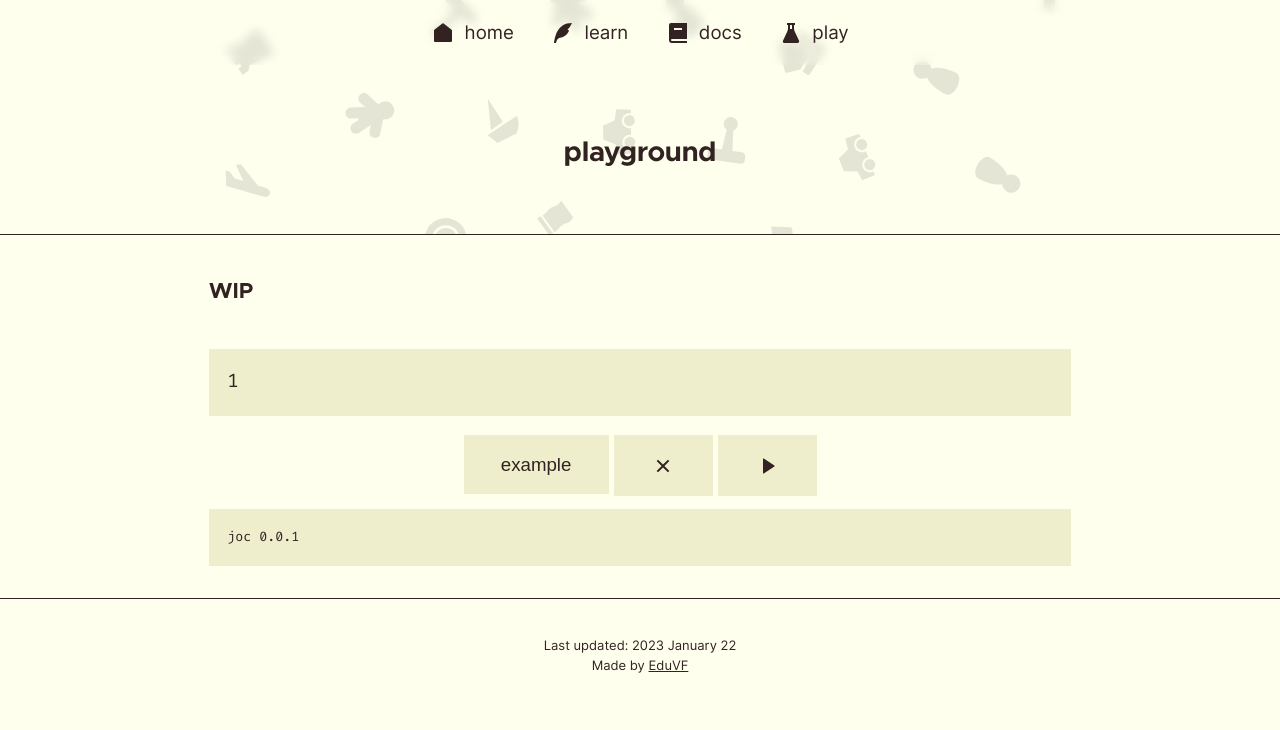
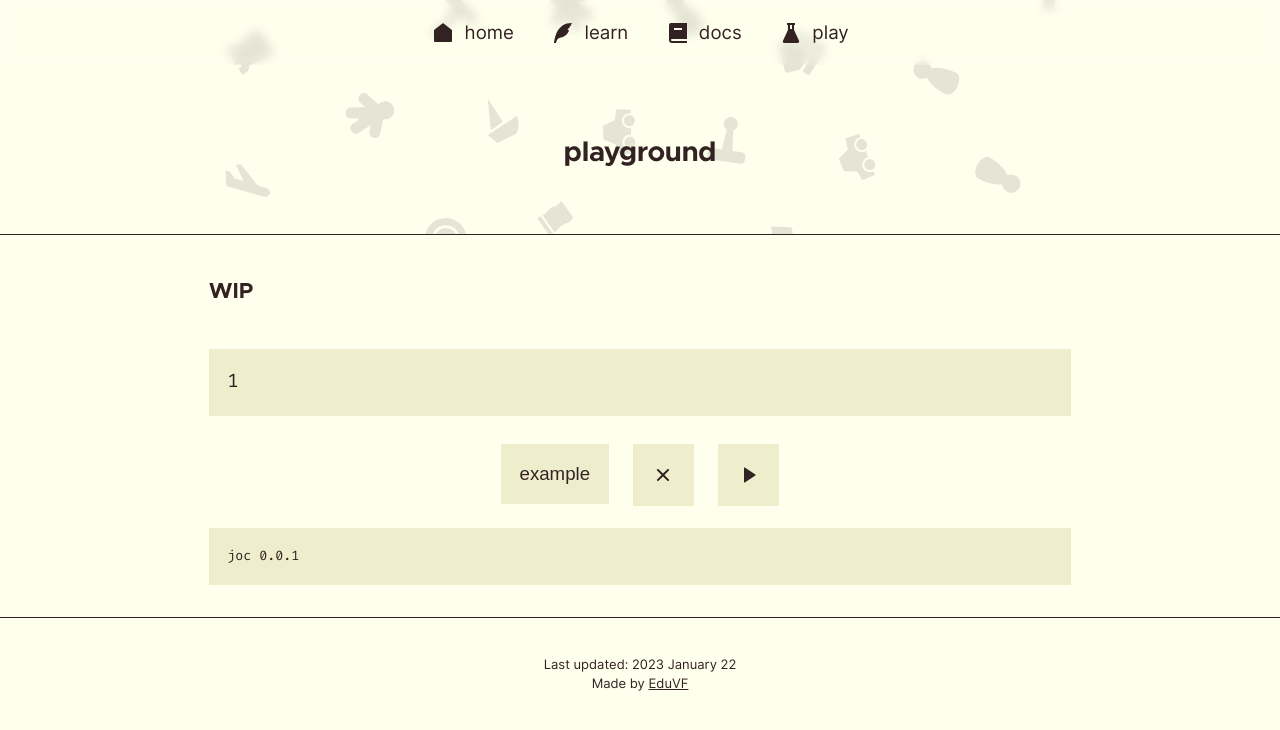
Before and after one commit to eduvf/joc, a Jekyll site: the page built from docs/pages/play.html, in a window 1280 px wide. Shown: the top 730 px of the page. Built offline with Jekyll 4.4.1, drawn with Linux system fonts in a browser that asks for light colours.

Commit message:
web fixes

```diff
--- a/docs/assets/css/styles.scss
+++ b/docs/assets/css/styles.scss
@@ -26,7 +26,7 @@ $screem-md: 900px;
 }
 
 html {
-    font-family: "Inter", "", system-ui, -apple-system, sans-serif;
+    font-family: 'Inter', '', system-ui, -apple-system, sans-serif;
     font-size: 14pt;
     background-color: var(--bg);
     color: var(--fg);
@@ -72,9 +72,9 @@ nav {
 header {
     padding: 4rem 0 2rem;
     text-align: center;
-    background-image: url("../bg/pieces.svg");
+    background-image: url('../bg/pieces.svg');
     @media (prefers-color-scheme: dark) {
-        background-image: url("../bg/pieces-dark.svg");
+        background-image: url('../bg/pieces-dark.svg');
     }
     background-position: center;
     background-size: auto;
@@ -89,7 +89,7 @@ header {
 main {
     display: flex;
     justify-content: center;
-    align-items: flex-start;
+    align-items: stretch;
     @media (max-width: $screen-sm) {
         flex-direction: column;
     }
@@ -128,23 +128,23 @@ h3,
 h4,
 h5,
 h6 {
-    font-family: "Metropolis", sans-serif;
+    font-family: 'Metropolis', sans-serif;
 }
 
 pre,
 code {
     background-color: var(--mg);
-    font-family: "FiraCode";
+    font-family: 'FiraCode';
 }
 pre {
     padding: 1rem;
-    max-width: calc(100vw - 2rem);
     overflow: scroll;
 }
 
 button {
     border: none;
-    padding: 1rem 2rem;
+    margin: 0.5rem;
+    padding: 1rem;
     font-size: inherit;
     background-color: var(--mg);
 }
--- a/docs/assets/js/lib.mjs
+++ b/docs/assets/js/lib.mjs
@@ -17,7 +17,7 @@
  * @returns {Array.<Object>}
  */
 export function lib(interpret, log) {
-    return [std()];
+    return [std(interpret, log)];
 }
 
 //--------------------------------------------------------------
```
